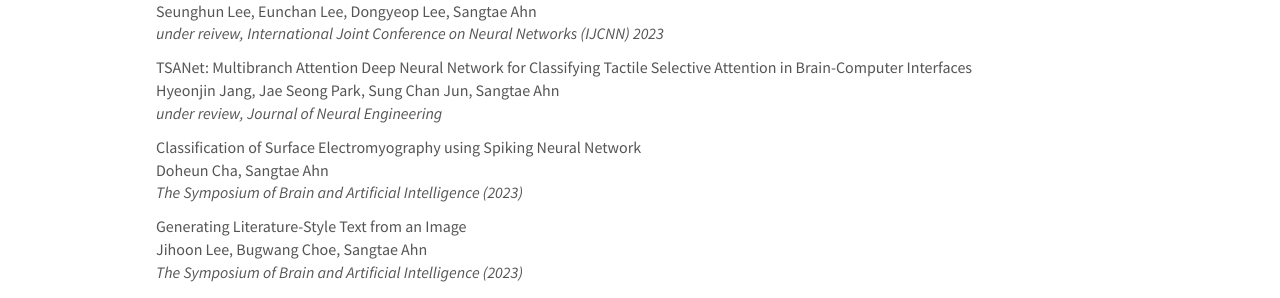
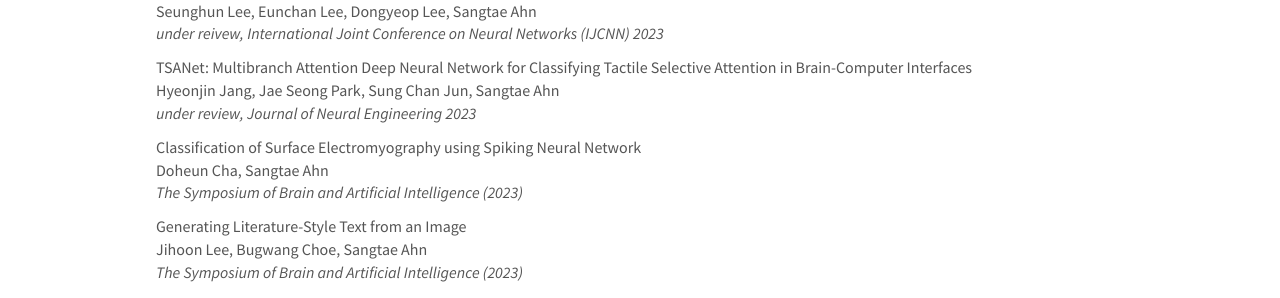
Before and after one commit to KNU-BrainAI/knu-brainai.github.io, a Jekyll site: the page built from _pages/publications.md, in a window 1280 px wide and 900 px high. Shown: the part 258-556 px from the top of the window. Built offline with Jekyll 4.4.1, drawn with Linux system fonts in a browser that asks for light colours; nearby versions of some CDN libraries.

Commit message:
Update publist.yml

```diff
--- a/_data/publist.yml
+++ b/_data/publist.yml
@@ -4,7 +4,7 @@
 
 - title: "TSANet: Multibranch Attention Deep Neural Network for Classifying Tactile Selective Attention in Brain-Computer Interfaces"
   authors: Hyeonjin Jang, Jae Seong Park, Sung Chan Jun, Sangtae Ahn
-  journal: under review, Journal of Neural Engineering
+  journal: under review, Journal of Neural Engineering 2023
 
 - title: "Classification of Surface Electromyography using Spiking Neural Network"
   authors: Doheun Cha, Sangtae Ahn
```
